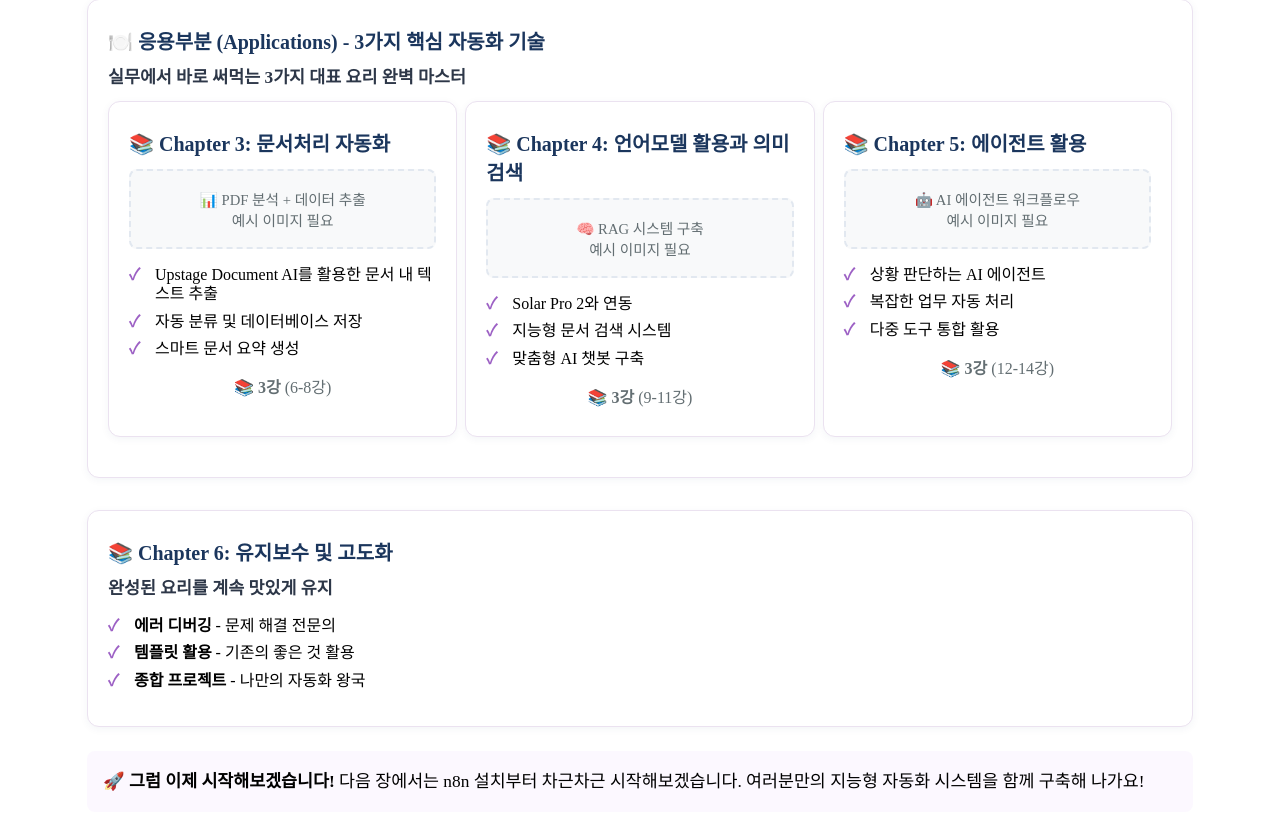
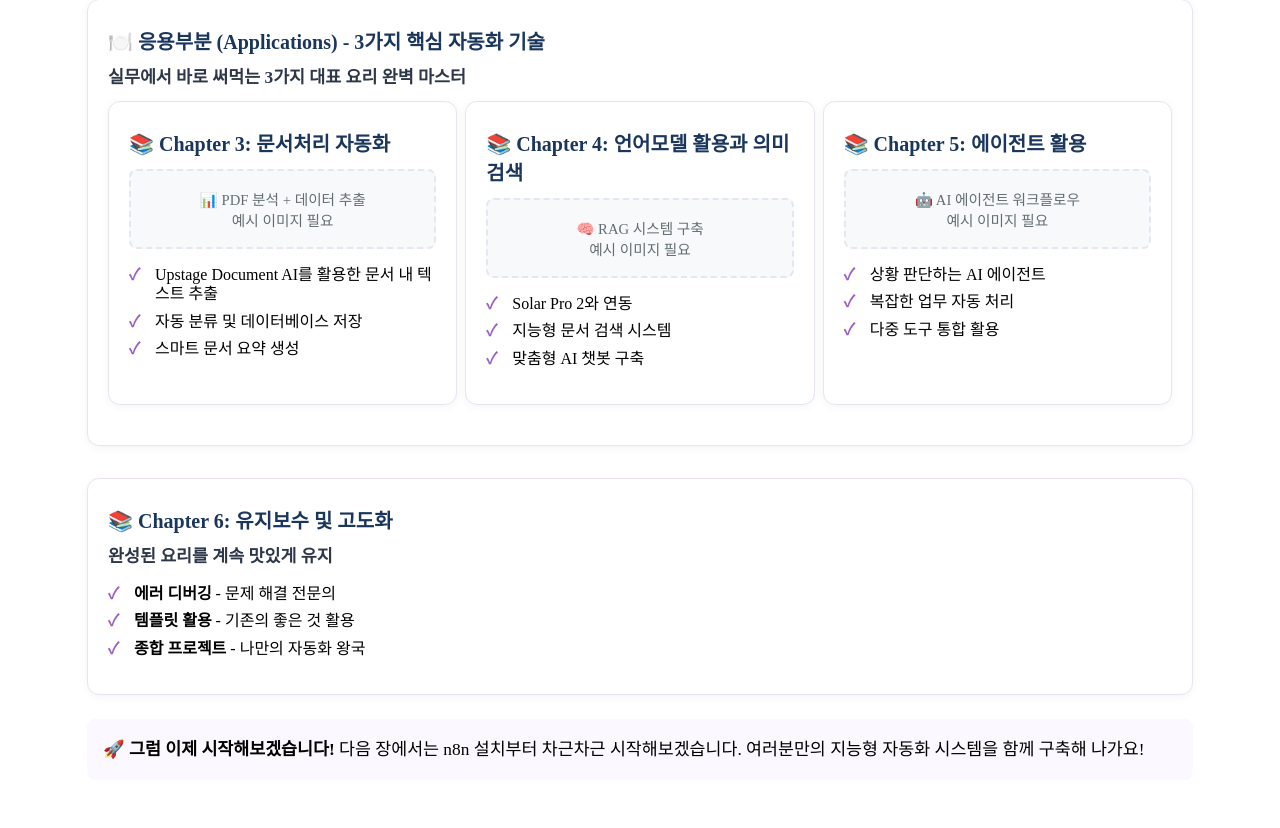
Before and after one commit to ehpyeon/n8n-education-platform, a plain HTML site: page 01-업무-자동화와-n8n-소개-slides.html in a window 1280 px wide. Shown: the part 4436-5264 px from the top of the page. Drawn offline with Linux system fonts and the light colour scheme; a script that the page names is missing.

Commit message:
Chapter 3-5에서 강의 수 표시 제거
- 모든 Chapter에서 '📚 X강 (X-X강)' 표시 완전 제거
- 깔끔한 커리큘럼 구조로 정리

```diff
--- a/01-업무-자동화와-n8n-소개-slides.html
+++ b/01-업무-자동화와-n8n-소개-slides.html
@@ -735,9 +735,6 @@ graph LR
                             <li>자동 분류 및 데이터베이스 저장</li>
                             <li>스마트 문서 요약 생성</li>
                         </ul>
-                        <div style="text-align: center; margin: 8px 0; color: #636E72; font-size: 12pt;">
-                            📚 <strong>3강</strong> (6-8강)
-                        </div>
                     </div>
 
                     <div class="content-card">
@@ -752,9 +749,6 @@ graph LR
                             <li>지능형 문서 검색 시스템</li>
                             <li>맞춤형 AI 챗봇 구축</li>
                         </ul>
-                        <div style="text-align: center; margin: 8px 0; color: #636E72; font-size: 12pt;">
-                            📚 <strong>3강</strong> (9-11강)
-                        </div>
                     </div>
 
                     <div class="content-card">
@@ -769,9 +763,6 @@ graph LR
                             <li>복잡한 업무 자동 처리</li>
                             <li>다중 도구 통합 활용</li>
                         </ul>
-                        <div style="text-align: center; margin: 8px 0; color: #636E72; font-size: 12pt;">
-                            📚 <strong>3강</strong> (12-14강)
-                        </div>
                     </div>
                 </div>
             </div>
```
